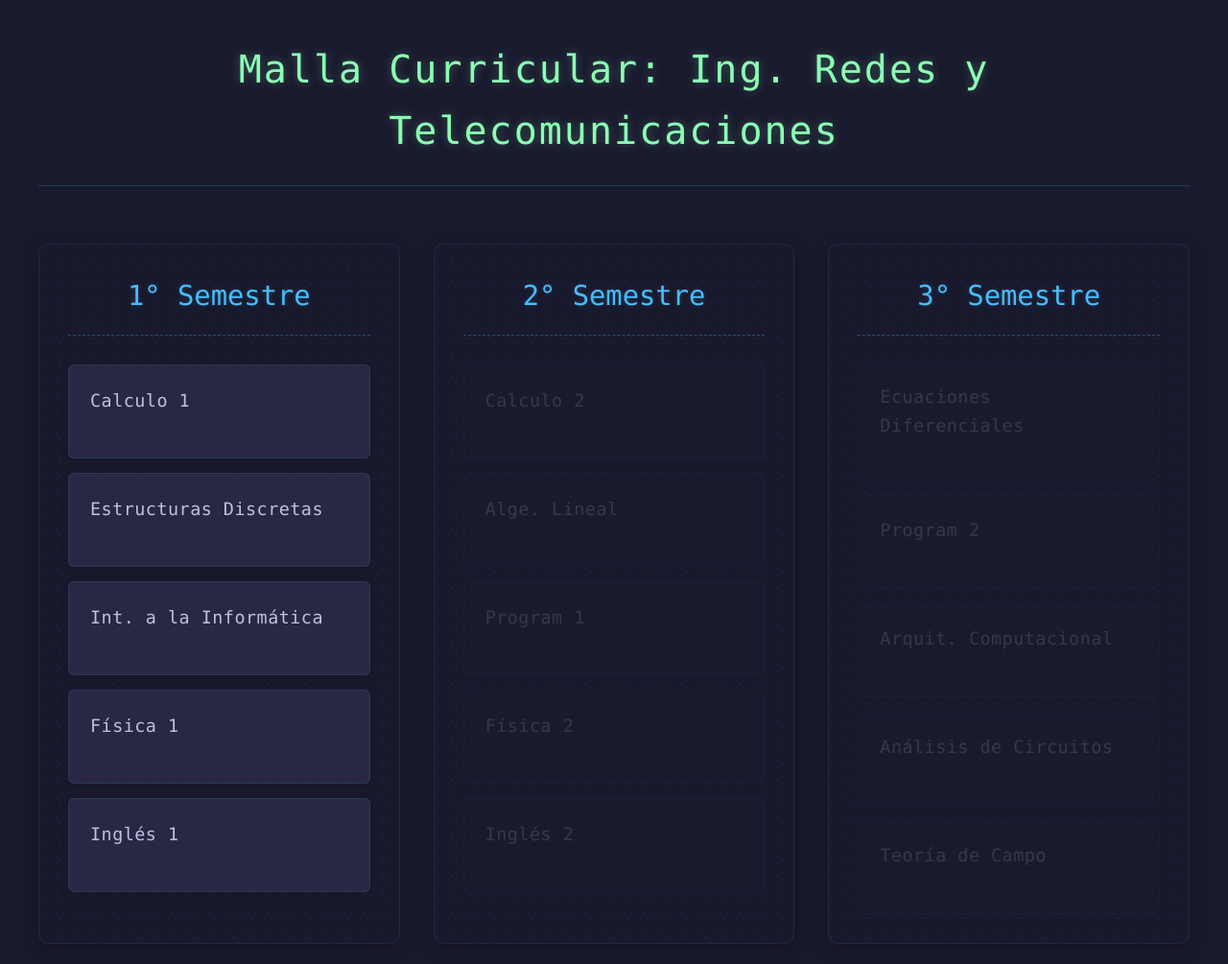
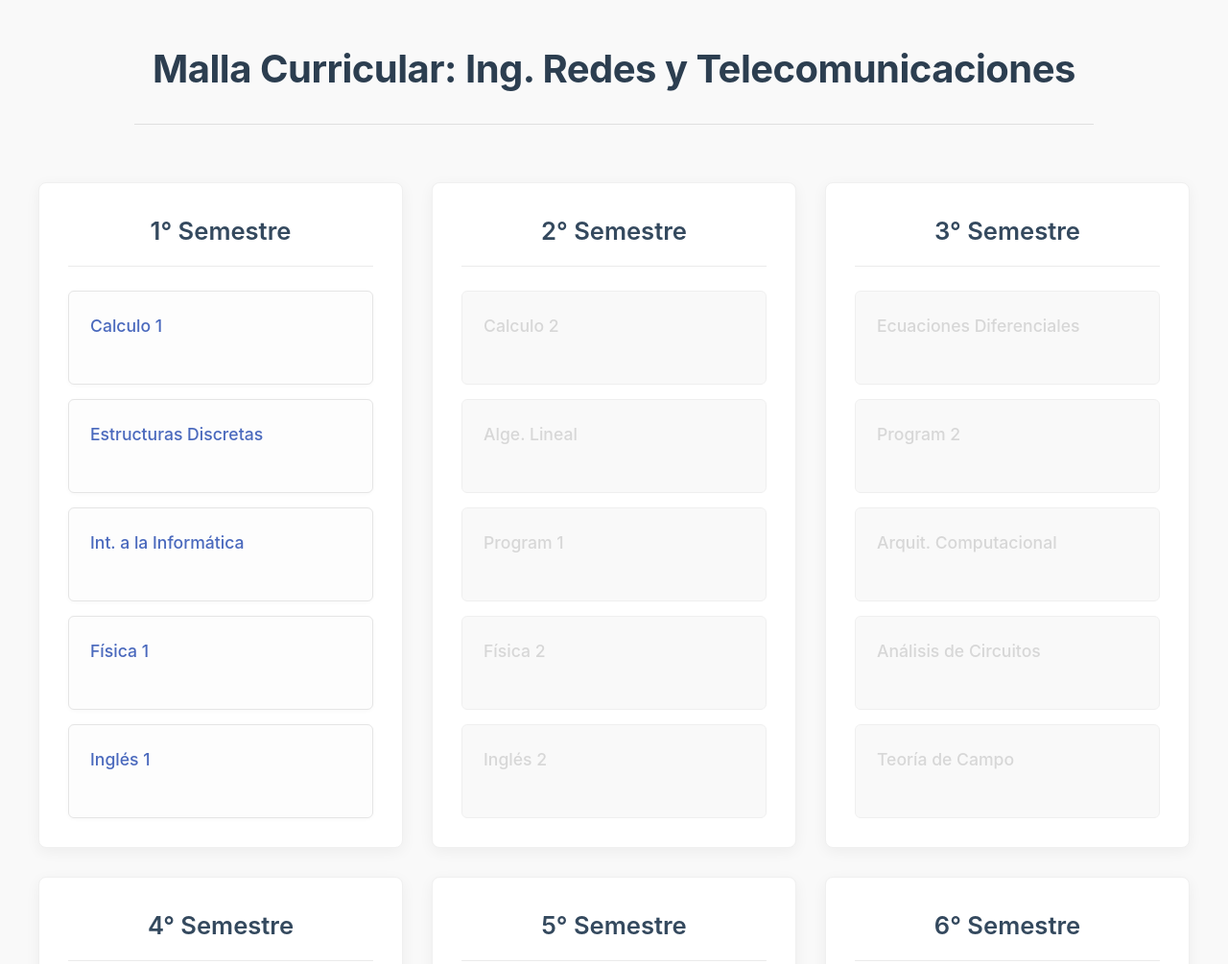
Before and after one commit to JosEnriquePozo/Malla-Redes-Y-Telecomunicaciones, a plain HTML site: page index.html in a window 1280 px wide. Shown: the top 1005 px of the page at 96% size. Drawn offline with Linux system fonts and the light colour scheme.

Commit message:
Update style.css

```diff
--- a/style.css
+++ b/style.css
@@ -1,187 +1,177 @@
 /* General Body & Typography */
 body {
-    font-family: 'Roboto Mono', 'SFMono-Regular', Consolas, 'Liberation Mono', Menlo, Courier, monospace; /* Monospaced for a code/digital feel */
+    font-family: 'Inter', sans-serif; /* A popular, clean, modern sans-serif font */
     line-height: 1.6;
     margin: 0;
     padding: 40px;
-    background-color: #1a1a2e; /* Dark, deep blue background */
-    color: #e0e0e0; /* Light grey text for contrast */
+    background-color: #f9f9f9; /* A very light, almost white background */
+    color: #333; /* Soft black for text, highly readable */
     display: flex;
     flex-direction: column;
     align-items: center;
     box-sizing: border-box;
-    overflow-x: hidden; /* Prevent horizontal scroll */
+    overflow-x: hidden;
 }
 
 /* Header */
 header {
     width: 100%;
-    max-width: 1200px;
+    max-width: 1000px;
     text-align: center;
     margin-bottom: 60px;
     padding-bottom: 25px;
-    border-bottom: 1px solid rgba(70, 190, 255, 0.2); /* Subtle blue line */
-    position: relative;
+    border-bottom: 1px solid #e0e0e0; /* A very subtle grey line as a separator */
 }
 
 header h1 {
     font-size: 2.5em;
-    font-weight: 400; /* Lighter weight */
-    color: #8cffb4; /* Bright green for headings, like active signal */
+    font-weight: 700; /* Bold and impactful for the main title */
+    color: #2c3e50; /* A deep, professional blue-gray */
     margin: 0;
-    letter-spacing: 2px;
-    text-shadow: 0 0 10px rgba(140, 255, 180, 0.3); /* Subtle glow */
+    letter-spacing: -0.5px; /* Slightly tighter letter spacing for a modern look */
 }
 
 /* Main Grid Layout */
 main {
-    max-width: 1400px; /* Wider main container */
+    max-width: 1200px; /* Comfortable width for content */
     width: 100%;
     display: grid;
-    grid-template-columns: repeat(auto-fit, minmax(300px, 1fr));
-    gap: 35px; /* More space between semesters */
+    grid-template-columns: repeat(auto-fit, minmax(280px, 1fr)); /* Responsive grid for semesters */
+    gap: 30px; /* Ample space between semester columns */
 }
 
 /* Semester Sections */
 .semester {
-    background: rgba(26, 26, 46, 0.7); /* Slightly transparent dark background for sections */
-    backdrop-filter: blur(5px); /* Subtle blur effect */
+    background: #ffffff; /* Pure white background for semester blocks */
     padding: 30px;
-    border-radius: 10px;
-    border: 1px solid rgba(70, 190, 255, 0.1); /* Light blue border */
-    box-shadow: 0 5px 20px rgba(0, 0, 0, 0.3); /* Deeper shadow */
+    border-radius: 8px; /* Gently rounded corners */
+    box-shadow: 0 4px 15px rgba(0, 0, 0, 0.05); /* A very light, diffused shadow for subtle depth */
+    border: 1px solid #f0f0f0; /* A very light border to define the block */
     display: flex;
     flex-direction: column;
     position: relative;
-    /* Adding subtle 'circuit board' lines or dots */
-    background-image:
-        radial-gradient(circle at 10% 10%, rgba(70, 190, 255, 0.05) 1px, transparent 1px),
-        radial-gradient(circle at 90% 90%, rgba(70, 190, 255, 0.05) 1px, transparent 1px);
-    background-size: 20px 20px;
+    overflow: hidden; /* Ensures content respects border-radius */
 }
 
 .semester h2 {
-    font-size: 1.8em;
-    font-weight: 500;
-    color: #46beff; /* Bright blue for semester titles */
+    font-size: 1.6em;
+    font-weight: 600; /* Semi-bold for semester titles */
+    color: #34495e; /* Consistent with header for hierarchy */
     margin-top: 0;
-    margin-bottom: 30px;
+    margin-bottom: 25px;
     text-align: center;
-    border-bottom: 1px dashed rgba(70, 190, 255, 0.3); /* Dashed blue separator */
-    padding-bottom: 18px;
-    text-shadow: 0 0 5px rgba(70, 190, 255, 0.2);
+    padding-bottom: 15px;
+    border-bottom: 1px solid #ebebeb; /* A slightly darker subtle separator */
 }
 
 /* Course Cards */
 .course {
-    background: rgba(45, 45, 75, 0.8); /* Slightly lighter dark background for courses */
+    background: #fdfdfd; /* Off-white for individual course cards */
     margin-bottom: 15px;
     padding: 18px 22px;
-    border-radius: 6px;
+    border-radius: 6px; /* Slightly less rounded than semester blocks */
     cursor: pointer;
-    transition: background-color 0.3s ease, border-color 0.3s ease, transform 0.3s ease, box-shadow 0.3s ease;
-    border: 1px solid rgba(70, 190, 255, 0.1); /* Subtle blue border */
-    min-height: 60px;
+    transition: background-color 0.2s ease, border-color 0.2s ease, transform 0.2s ease, box-shadow 0.2s ease;
+    border: 1px solid #e5e5e5; /* Light border for course definition */
+    min-height: 60px; /* Ensures consistent vertical spacing */
     display: flex;
     flex-direction: column;
     justify-content: center;
     position: relative;
     overflow: hidden;
-    box-shadow: 0 2px 8px rgba(0, 0, 0, 0.2);
+    box-shadow: 0 1px 4px rgba(0, 0, 0, 0.03); /* Extremely subtle shadow */
 }
 
 .course:last-child {
-    margin-bottom: 0;
+    margin-bottom: 0; /* No bottom margin for the last course in a semester */
 }
 
 .course:hover {
-    background-color: rgba(60, 60, 95, 0.9); /* Darker on hover */
-    border-color: #46beff; /* Brighter blue border on hover */
-    transform: translateY(-3px); /* Subtle lift */
-    box-shadow: 0 5px 15px rgba(0, 0, 0, 0.4), 0 0 15px rgba(70, 190, 255, 0.3); /* Enhanced glow/shadow */
+    background-color: #f0f0f0; /* Slight visual feedback on hover */
+    transform: translateY(-2px); /* Gentle lift effect */
+    box-shadow: 0 6px 12px rgba(0, 0, 0, 0.08); /* More pronounced shadow on hover */
 }
 
 .course h3 {
     margin: 0;
-    font-size: 1.15em;
-    font-weight: 400;
-    color: #c0c0e0; /* Softer light color for titles */
-    letter-spacing: 0.5px;
+    font-size: 1.1em;
+    font-weight: 500; /* Medium font weight for course titles */
+    color: #4a69bd; /* A clean, modern blue for active elements */
 }
 
 /* Prerequisite Info */
 .prereq-info {
     font-size: 0.85em;
-    color: #99aacc; /* Slightly faded blue-grey */
+    color: #7f8c8d; /* Muted gray for secondary information */
     margin-top: 10px;
-    opacity: 0;
-    max-height: 0;
+    opacity: 0; /* Hidden by default */
+    max-height: 0; /* Collapsed height */
     overflow: hidden;
-    transition: opacity 0.4s ease-out, max-height 0.4s ease-out, padding-top 0.4s ease-out;
+    transition: opacity 0.3s ease-out, max-height 0.3s ease-out, padding-top 0.3s ease-out; /* Smooth transition */
     padding-top: 0;
 }
 
 /* Active (Clicked) Course State */
 .course.active {
-    background-color: rgba(70, 190, 255, 0.2); /* Light blue highlight */
-    border-color: #46beff; /* Bright blue border */
-    box-shadow: 0 0 0 2px rgba(70, 190, 255, 0.5), 0 0 20px rgba(70, 190, 255, 0.4); /* Stronger blue glow */
+    background-color: #eaf6ff; /* A very light blue for the active state */
+    border-color: #a4d3f2; /* A slightly darker blue border */
+    box-shadow: 0 0 0 2px rgba(66, 135, 245, 0.2); /* Subtle blue outline glow */
 }
 
 .course.active .prereq-info {
-    opacity: 1;
-    max-height: 60px; /* Adjust based on content */
-    padding-top: 8px; /* More padding when visible */
+    opacity: 1; /* Make visible */
+    max-height: 60px; /* Adjust as needed to fit content */
+    padding-top: 8px; /* Padding for visible content */
 }
 
-/* Course states for interactivity (updated colors) */
+/* Course states for interactivity (colors adjusted for minimalist palette) */
 .course.disabled {
-    opacity: 0.4;
+    opacity: 0.5; /* Slightly faded */
     cursor: not-allowed;
-    background-color: rgba(30, 30, 50, 0.8); /* Darker disabled state */
-    border-color: rgba(70, 190, 255, 0.05);
-    box-shadow: none;
-    transform: none;
+    background-color: #f5f5f5; /* Light grey for disabled courses */
+    border-color: #e0e0e0;
+    box-shadow: none; /* No shadow when disabled */
+    transform: none; /* No lift when disabled */
 }
 
 .course.disabled h3,
 .course.disabled .prereq-info {
-    color: #666; /* Even more faded */
+    color: #b0b0b0; /* Light grey text for disabled courses */
 }
 
 .course.completed {
-    background-color: rgba(50, 100, 70, 0.6); /* Deeper green for completed courses */
-    border-color: #8cffb4; /* Bright green border */
-    box-shadow: 0 0 0 2px rgba(140, 255, 180, 0.3), 0 0 15px rgba(140, 255, 180, 0.2); /* Green glow */
+    background-color: #e6ffe6; /* A very light green for completed courses */
+    border-color: #a3d9a3; /* A slightly darker green border */
+    box-shadow: 0 0 0 2px rgba(40, 167, 69, 0.1); /* Subtle green outline glow */
     position: relative;
-    cursor: pointer; /* Still clickable to unmark */
-    opacity: 1; /* Ensure full opacity */
+    cursor: pointer;
+    opacity: 1; /* Full opacity when completed */
 }
 
-/* Checkmark for completed courses (updated color) */
+/* Checkmark for completed courses */
 .course.completed::after {
     content: '✓'; /* Unicode checkmark character */
     position: absolute;
     top: 50%;
     right: 20px;
     transform: translateY(-50%);
-    font-size: 1.8em; /* Slightly larger */
-    color: #8cffb4; /* Bright green checkmark */
-    pointer-events: none;
-    text-shadow: 0 0 8px rgba(140, 255, 180, 0.5); /* Glowing checkmark */
+    font-size: 1.8em;
+    color: #28a745; /* A clean, clear green for the checkmark */
+    pointer-events: none; /* Ensures clicks go through to the course */
+    text-shadow: none; /* No shadow on the checkmark itself */
 }
 
-/* Responsive adjustments */
+/* Responsive adjustments for smaller screens */
 @media (max-width: 768px) {
     body {
         padding: 20px;
     }
     main {
-        grid-template-columns: 1fr;
-        gap: 25px;
+        grid-template-columns: 1fr; /* Single column layout on small screens */
+        gap: 20px;
     }
     header h1 {
-        font-size: 2em;
+        font-size: 2.2em;
     }
     .semester {
         padding: 25px;
```
